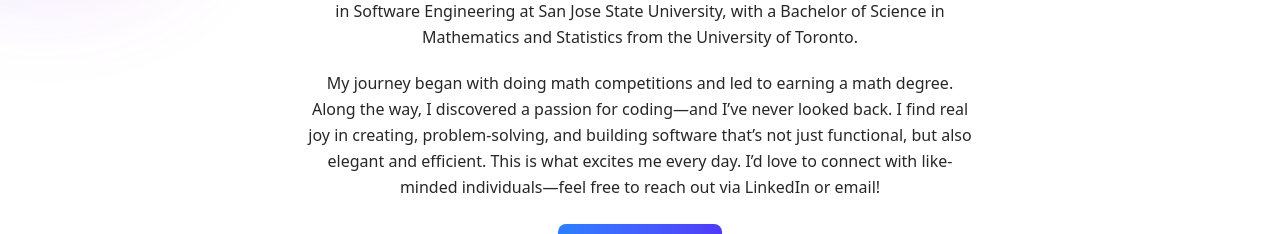
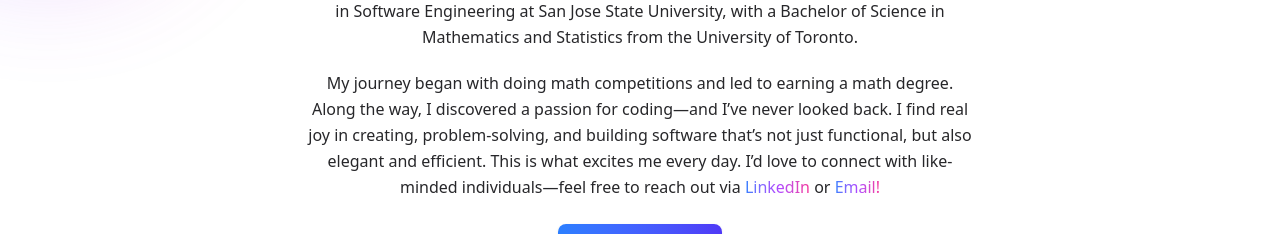
Before and after one commit to ParthPatel00/portfoliowebsite, a React (Vite) app: page / in a window 1280 px wide. Shown: the part 245-479 px from the top of the page. Built offline with nearby package versions, Linux system fonts and the light colour scheme.

Commit message:
Added linkedin and email hyperlinks directly in about me

```diff
--- a/src/sections/About.tsx
+++ b/src/sections/About.tsx
@@ -25,9 +25,23 @@ function About() {
           never looked back. I find real joy in creating, problem-solving, and
           building software that’s not just functional, but also elegant and
           efficient. This is what excites me every day. I’d love to connect with
-          like-minded individuals—feel free to reach out via LinkedIn or email!
+          like-minded individuals—feel free to reach out via{" "}
+          <a
+            href="https://linkedin.com/in/parth-patel-sjsu/"
+            target="_blank"
+            rel="noopener noreferrer"
+            className="text-transparent bg-clip-text bg-gradient-to-r from-blue-500 via-purple-500 to-pink-500"
+          >
+            LinkedIn
+          </a>{" "}
+          or{" "}
+          <a
+            href="mailto:patelsparth00@gmail.com"
+            className="text-transparent bg-clip-text bg-gradient-to-r from-blue-500 via-purple-500 to-pink-500"
+          >
+            Email!
+          </a>
         </p>
-
         <a
           href="/Resume_Parth.pdf"
           target="_blank"
--- a/src/sections/Contact.tsx
+++ b/src/sections/Contact.tsx
@@ -29,6 +29,7 @@ function Contact() {
           <a
             href="https://github.com/ParthPatel00"
             target="_blank"
+            rel="noopener noreferrer"
             className="hover:text-transparent hover:bg-clip-text hover:bg-gradient-to-r hover:from-blue-500 hover:via-purple-500 hover:to-pink-500 transition
 "
           >
@@ -38,8 +39,9 @@ function Contact() {
         <li className="flex items-center gap-2">
           <FaLinkedin className="text-blue-600" />
           <a
-            href="https://www.linkedin.com/in/parth-patel00"
+            href="https://www.linkedin.com/in/parth-patel-sjsu"
             target="_blank"
+            rel="noopener noreferrer"
             className="hover:text-transparent hover:bg-clip-text hover:bg-gradient-to-r hover:from-blue-500 hover:via-purple-500 hover:to-pink-500 transition
 "
           >
```
